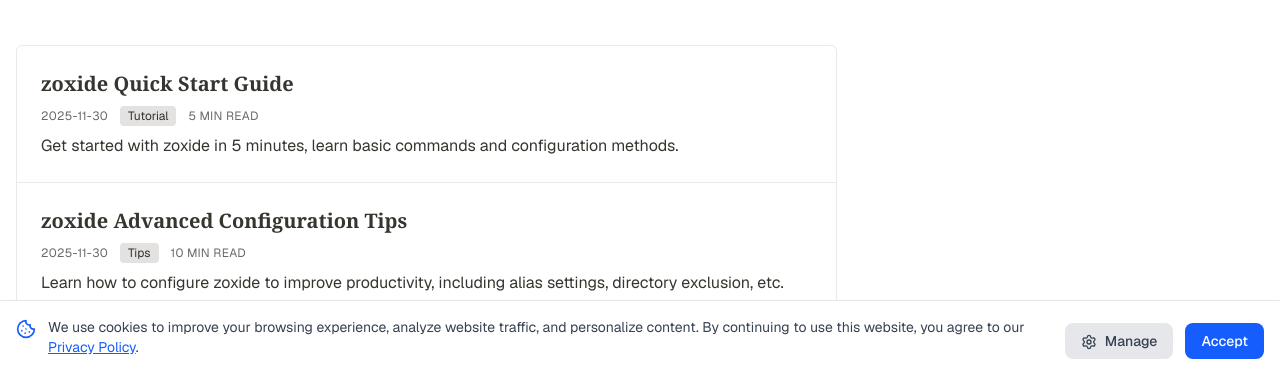
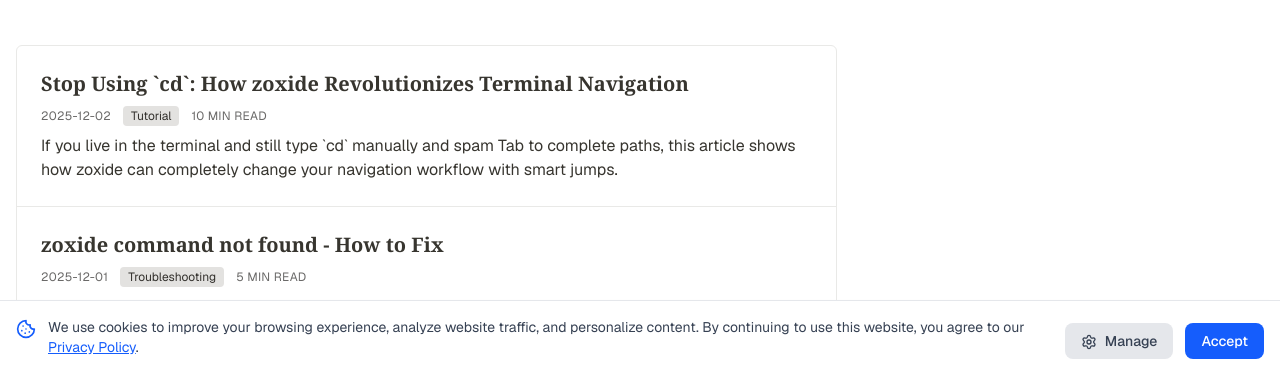
Before and after one commit to jiankn/zoxide, a Next.js app: page /en/blog in a window 1280 px wide. Shown: the part 419-798 px from the top of the page. Built offline with nearby package versions, Linux system fonts and the light colour scheme; no server answers.

Commit message:
Sort blog list by newest first

```diff
--- a/app/[locale]/blog/page.tsx
+++ b/app/[locale]/blog/page.tsx
@@ -17,7 +17,9 @@
 export default async function BlogPage() {
   const locale = await getLocale();
   const t = await getTranslations('blog');
-  const blogPosts = getAllPosts();
+  const blogPosts = getAllPosts()
+    .slice()
+    .sort((a, b) => new Date(b.date).getTime() - new Date(a.date).getTime());
 
   return (
     <div className="container mx-auto px-4 py-12">
```
